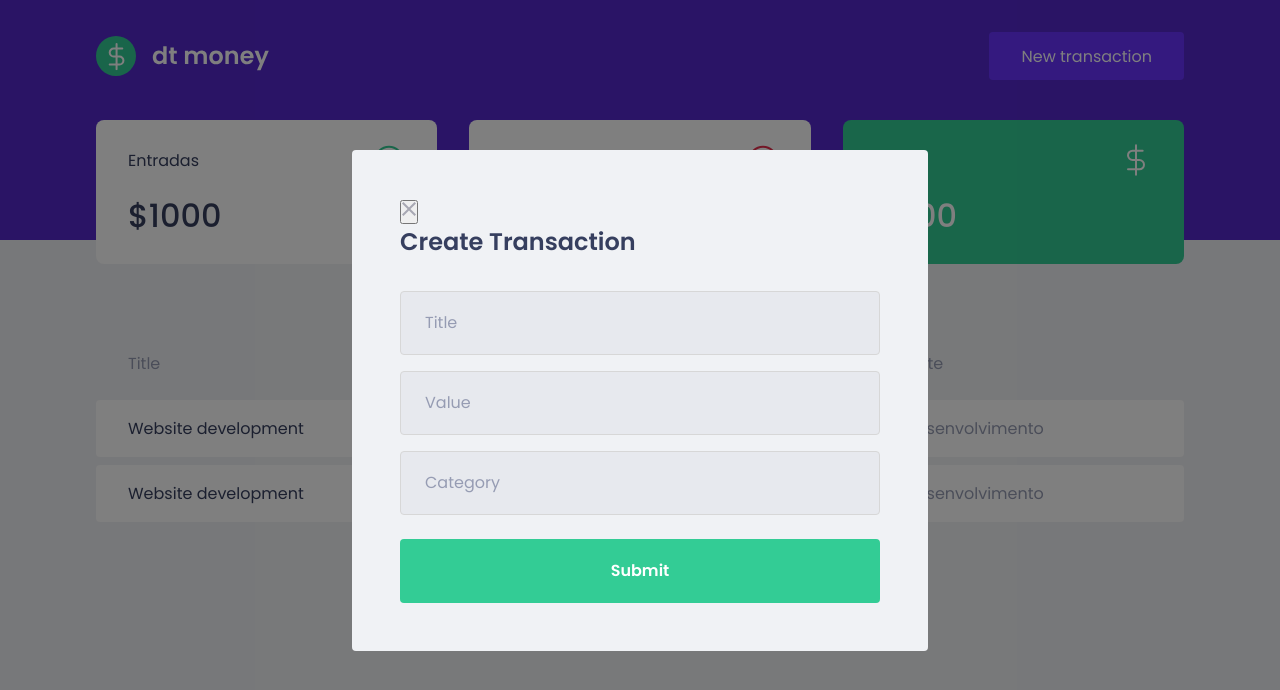
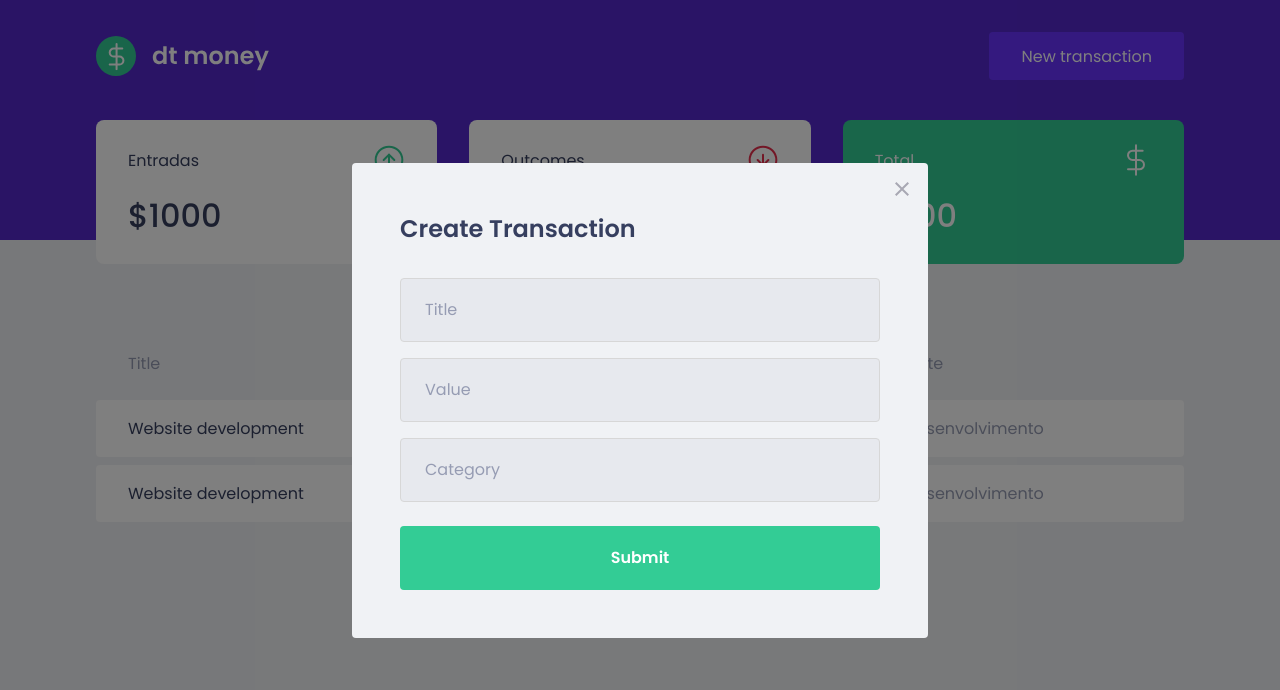
Before and after one commit to sergipe085/dt-money, a React (Create React App) app: page / in a window 1280 px wide. Both pictures are taken after a click on the button "New transaction". Shown: the top 690 px of the page. Built offline with nearby package versions, Linux system fonts and the light colour scheme; no server answers; what miragejs would draw is missing.

Commit message:
close modal button style

```diff
--- a/src/components/NewTransactionModal/index.tsx
+++ b/src/components/NewTransactionModal/index.tsx
@@ -15,7 +15,11 @@ export const NewTransactionModal = ({ isOpen, onRequestClose }: INewTransactionM
         overlayClassName="react-modal-overlay"
         className="react-modal-content"
       >
-        <button type="button" onClick={onRequestClose}>
+        <button
+          type="button"
+          onClick={onRequestClose}
+          className="react-modal-close"
+        >
           <img src={closeImg} alt="close modal"/>
         </button>
 
--- a/src/styles/global.ts
+++ b/src/styles/global.ts
@@ -76,4 +76,18 @@ export const GlobalStyle = createGlobalStyle`
         position: relative;
         border-radius: 0.25rem;
     }
+
+    .react-modal-close {
+        border: none;
+        position: absolute;
+        right: 1.2rem;
+        top: 1.2rem;
+        background: transparent;
+
+        transition: filter 0.2s;
+
+        &:hover {
+            filter: brightness(0.5);
+        }
+    }
 `;
```
